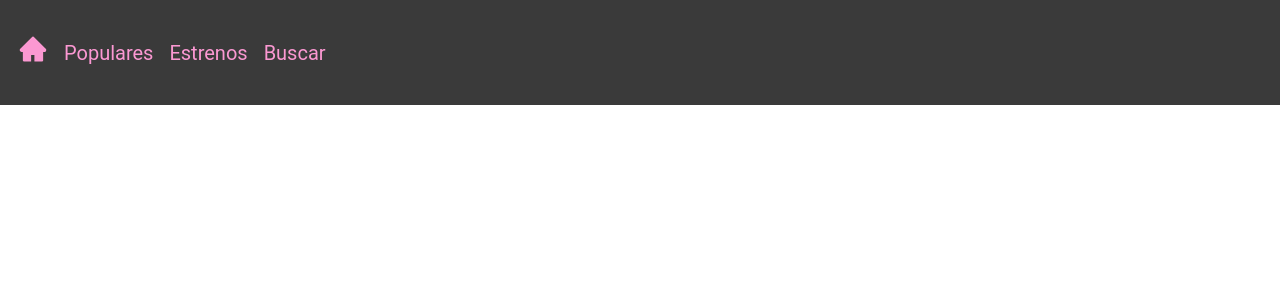
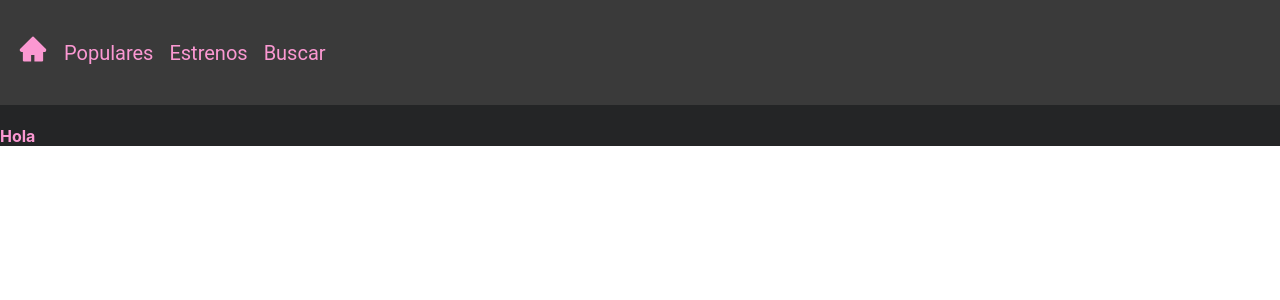
Before and after one commit to Roci16/Buscador-peliculas, a React (Create React App) app: page /movie/1 in a window 1280 px wide. Shown: the top 300 px of the page. Built offline with nearby package versions, Linux system fonts and the light colour scheme.

Commit message:
prueba de nuevo componente con ruteo

```diff
--- a/src/App.js
+++ b/src/App.js
@@ -5,6 +5,7 @@ import Main from "./componentes/Main";
 import Estrenos from "./componentes/Estrenos";
 import Populares from "./componentes/Populares";
 import Buscador from "./componentes/Buscador";
+import DetallePelicula from "./componentes/DetallePelicula";
 
 const App = () => {
   return (
@@ -16,6 +17,7 @@ const App = () => {
           <Route path="/estrenos" element={<Estrenos />} />
           <Route path="/populares" element={<Populares />} />
           <Route path="/buscar" element={<Buscador />} />
+          <Route path="/movie/:idPelicula" element={<DetallePelicula />} />
           {/* Ruteo de app-movie-jhonhks.herokuapp.com */}
           {/* <Route path="/" element={<Home/>}>Aca va el home</Route>
                 <Route path="/nuevas-peliculas" element={<NuevasPeliculas/>}>despues del home si se hace
--- a/src/componentes/Buscador.js
+++ b/src/componentes/Buscador.js
@@ -1,4 +1,4 @@
-import { useSearchParams } from "react-router-dom";
+import { useSearchParams, Link } from "react-router-dom";
 import { useState, useEffect } from "react";
 import Item from "./Item";
 
@@ -44,11 +44,12 @@ const Buscador = () => {
         <input type="submit" value="Buscar" />
       </form>
       {peliculas.map((pelicula) => (
-        <Item
-          key={pelicula.id}
-          title={pelicula.title}
-          image={`https://image.tmdb.org/t/p/w200/${pelicula.poster_path}`}
-        />
+        <Link key={pelicula.id} to={`/movie/${pelicula.id}`}>
+          <Item
+            title={pelicula.title}
+            image={`https://image.tmdb.org/t/p/w200/${pelicula.poster_path}`}
+          />
+        </Link>
       ))}
     </section>
   );
--- /dev/null
+++ b/src/componentes/DetallePelicula.js
@@ -0,0 +1,4 @@
+const DetallePelicula = () => {
+  return <h4>Hola</h4>;
+};
+export default DetallePelicula;
```
